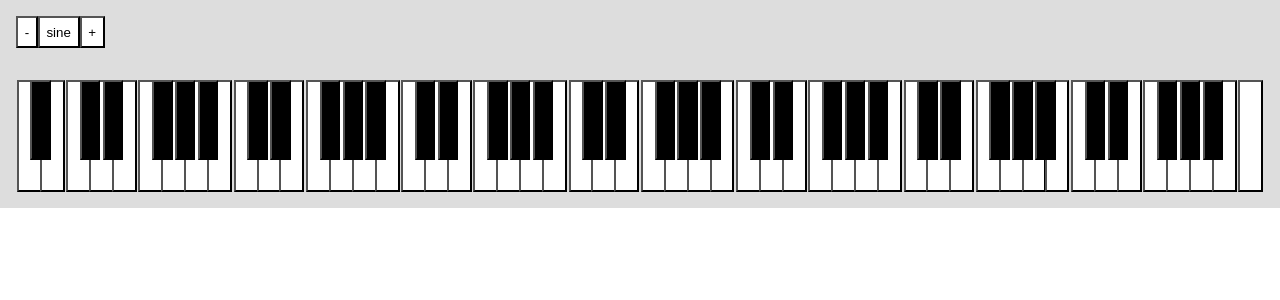
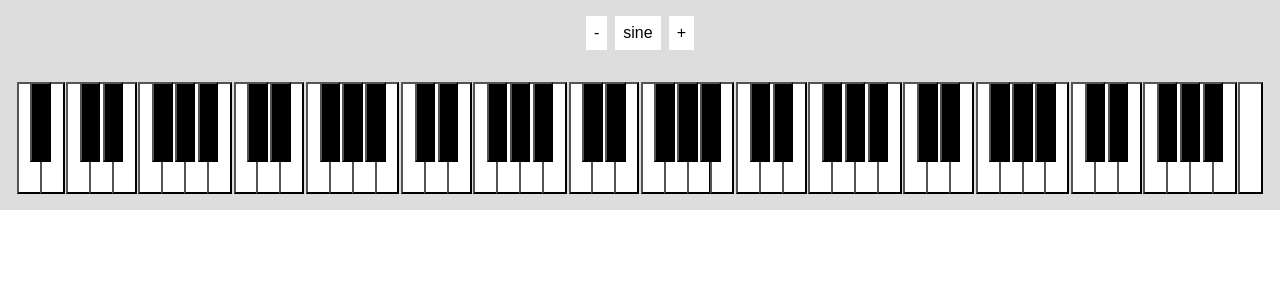
Before and after one commit to resistdesign/mio-piano, a React (Vite) app: page / in a window 1280 px wide. Shown: the top 300 px of the page. Built offline with nearby package versions, Linux system fonts and the light colour scheme.

Commit message:
chore: (repo) Automatic commit.

```diff
--- a/src/index.tsx
+++ b/src/index.tsx
@@ -44,7 +44,7 @@ const BlackKeyButton = styled(KeyButton)`
 const KeyContainer = styled.div`
   display: flex;
   flex-direction: row;
-  justify-content: flex-start;
+  justify-content: center;
   align-items: flex-start;
   padding: 1em;
   background-color: #ddd;
@@ -54,12 +54,13 @@ const KeyContainer = styled.div`
 const OscUIContainer = styled.div`
   display: flex;
   flex-direction: row;
-  justify-content: flex-start;
+  justify-content: center;
   align-items: center;
   background-color: #ddd;
   padding: 1em;
+  gap: 0.5em;
 `;
-const OscTypeButton = styled.button`
+const OscTypeButton = styled.div`
   padding: 0.5em;
   background-color: white;
 `;
```
